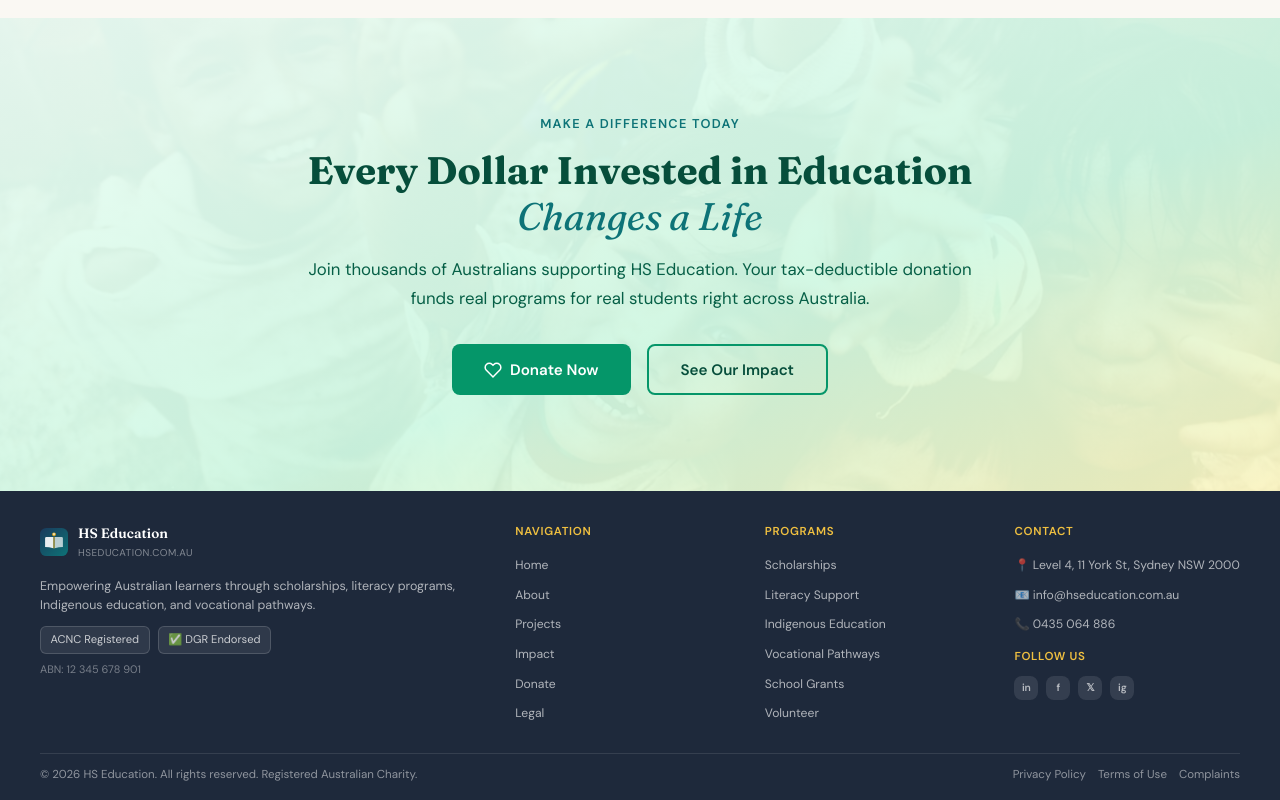
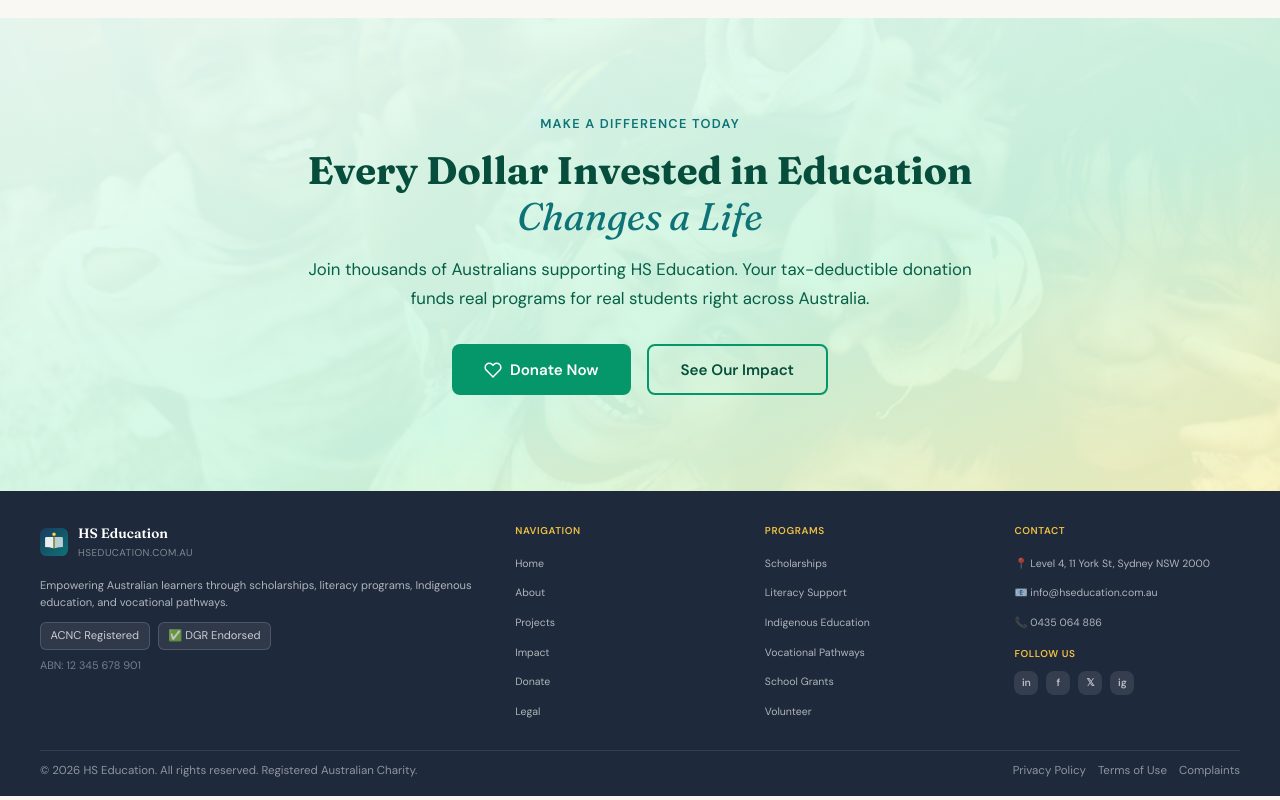
Before and after one commit to pramahosting/HSEducation, a React (Create React App) app in the folder frontend/: page / in a window 1280 px wide. Shown: the part 3105-3905 px from the top of the page. Built offline with nearby package versions, Linux system fonts and the light colour scheme.

Commit message:
Update GlobalStyles.jsx

```diff
--- a/frontend/src/components/GlobalStyles.jsx
+++ b/frontend/src/components/GlobalStyles.jsx
@@ -216,13 +216,13 @@ const GlobalStyles = () => (
     .footer { background: var(--gray-800); color: white; padding: 2rem 2rem 1rem; }
     .footer-inner { max-width: 1200px; margin: 0 auto; }
     .footer-grid { display: grid; grid-template-columns: 2fr 1fr 1fr 1fr; gap: 1.5rem; margin-bottom: 1.5rem; }
-    .footer-brand { color: rgba(255,255,255,0.65); font-size: 0.78rem; line-height: 1.5; margin-top: 0.5rem; }
-    .footer-col-title { font-weight: 600; font-size: 0.72rem; text-transform: uppercase; letter-spacing: 0.06em; color: var(--gold-light); margin-bottom: 0.6rem; }
+    .footer-brand { color: rgba(255,255,255,0.65); font-size: 0.7rem; line-height: 1.5; margin-top: 0.5rem; }
+    .footer-col-title { font-weight: 600; font-size: 0.62rem; text-transform: uppercase; letter-spacing: 0.06em; color: var(--gold-light); margin-bottom: 0.6rem; }
     .footer-links { list-style: none; }
     .footer-links li { margin-bottom: 0.25rem; }
-    .footer-links a { color: rgba(255,255,255,0.65); font-size: 0.76rem; cursor: pointer; transition: color 0.2s; }
+    .footer-links a { color: rgba(255,255,255,0.65); font-size: 0.66rem; cursor: pointer; transition: color 0.2s; }
     .footer-links a:hover { color: white; }
-    .footer-bottom { border-top: 1px solid rgba(255,255,255,0.1); padding-top: 0.75rem; display: flex; justify-content: space-between; align-items: center; font-size: 0.72rem; color: rgba(255,255,255,0.5); flex-wrap: wrap; gap: 0.5rem; }
+    .footer-bottom { border-top: 1px solid rgba(255,255,255,0.1); padding-top: 0.65rem; display: flex; justify-content: space-between; align-items: center; font-size: 0.72rem; color: rgba(255,255,255,0.5); flex-wrap: wrap; gap: 0.5rem; }
     .footer-acnc { display: inline-flex; align-items: center; gap: 6px; background: rgba(255,255,255,0.08); border: 1px solid rgba(255,255,255,0.15); padding: 0.25rem 0.6rem; border-radius: 6px; font-size: 0.7rem; color: rgba(255,255,255,0.75); }
 
     /* CARDS GRID */
```
